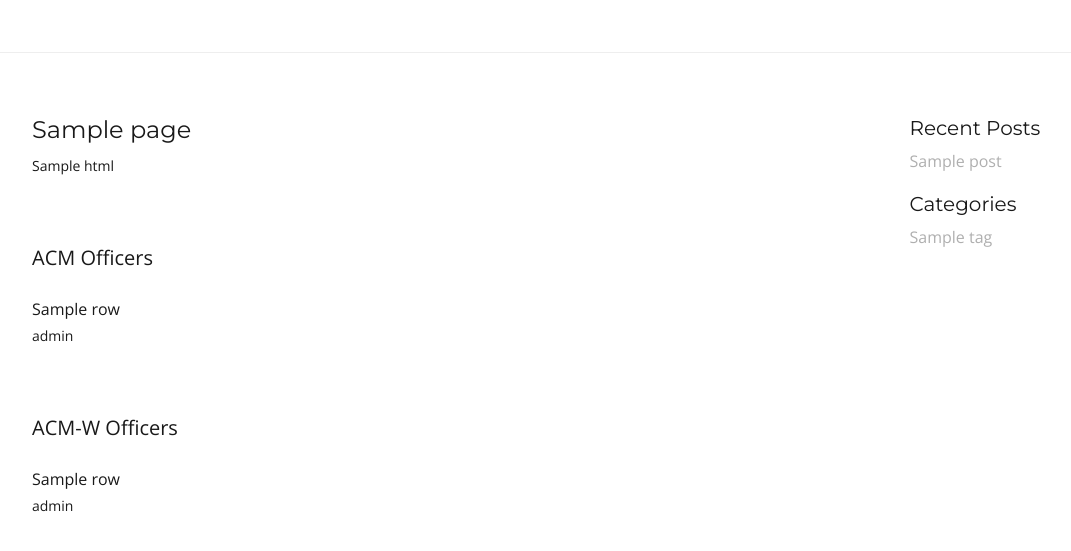
After one commit to FSU-ACM/ACM-Website, a Flask app: template templates/about.html in a window 1280 px wide. The commit adds this page. Shown: the top 551 px of the page, without its empty margins (38-1109 px from the left). Run offline with Flask 2, Linux system fonts and the light colour scheme; the template is opened without the code that fills it: most values are stand-ins (such as "Sample title", 1, 10 or a date in 2020); parts of the project's set-up code (start-up, migrations or seed data) failed here and were passed over; some libraries are stand-ins or nearby versions.

Commit message:
Updates templates.

```diff
--- /dev/null
+++ b/templates/about.html
@@ -0,0 +1,45 @@
+<!DOCTYPE html>
+{% extends "page.html" %}
+
+{% block content_inner %}
+
+	<div class="page">
+		<h1 class="post-title">{{page.title}}</h1>
+		{{ page.html|safe }}
+	</div>
+
+	<div class="page officers">
+
+		<h2>ACM Officers</h2>
+		{% for row in acm|slice(3) %}
+
+			<div class="row">
+				{% for officer in row %}
+					<div class="officer col-md-4">
+						<div class="officer-name">{{ officer.name }}</div>
+						<div class="officer-role">{{ officer.role }}</div>
+					</div>
+				{% endfor %}
+			</div>
+
+		{% endfor %}
+	</div>
+
+	<div class="page officers">
+
+		<h2>ACM-W Officers</h2>
+		{% for row in acmw|slice(3) %}
+
+			<div class="row">
+				{% for officer in row %}
+					<div class="officer col-md-4">
+						<div class="officer-name">{{ officer.name }}</div>
+						<div class="officer-role">{{ officer.role }}</div>
+					</div>
+				{% endfor %}
+			</div>
+
+		{% endfor %}
+	</div>
+
+{% endblock %}
--- a/templates/page.html
+++ b/templates/page.html
@@ -1,13 +1,12 @@
+<!DOCTYPE html>
 {% extends "base.html" %}
 
 <!-- Title nonsense -->
 {% block title %}
-	{% if isindex %}
+	{% if page and page.title %}
+		{{ page.title }}
+	{% else %}
 		ACM at FSU
-	{% else %}
-		{% if page.title %}
-		   {{ page.title }}
-		{% endif %}
 	{% endif %}
 {% endblock %}
 
@@ -21,27 +20,17 @@
 		<!-- Column for the real content -->
 		<div class="col-md-8">
 
-			<!-- If this is the index, dislpay the news scroller -->
-			{% if isindex %}
-
-				{% for post in latest %}
-				<div class="post" id="{{post.title}}" data-section-name="{{post.title|lower}}">
-					<h1 class="post-title">{{post.title}}</h1>
-					<p class="post-meta"><a href="/{{post.path}}">Posted on {{post.date}} by {{post.author}}</a></p>
-					<p>{{post}}</p>
-				</div>
-
-				<hr />
-
-				{% endfor %}
-
-			{% else %} <!-- else not index, use basic rendering -->
+			<!-- Content control -->
+			{% if dynamic_page %}
 				<div class="page">
 					<h1 class="post-title">{{page.title}}</h1>
-				  {{ page.html|safe }}
+					{{ page.html|safe }}
 				</div>
+			{% else %}
+				{% block content_inner %}
+				{% endblock %}
+			{% endif %}
 
-			{% endif %}
 
 		</div> <!-- Content column -->
 
```
Also changed, not shown: templates/index.html (+3 -48 lines), templates/sponsors.html (added, +11 -0 lines).
